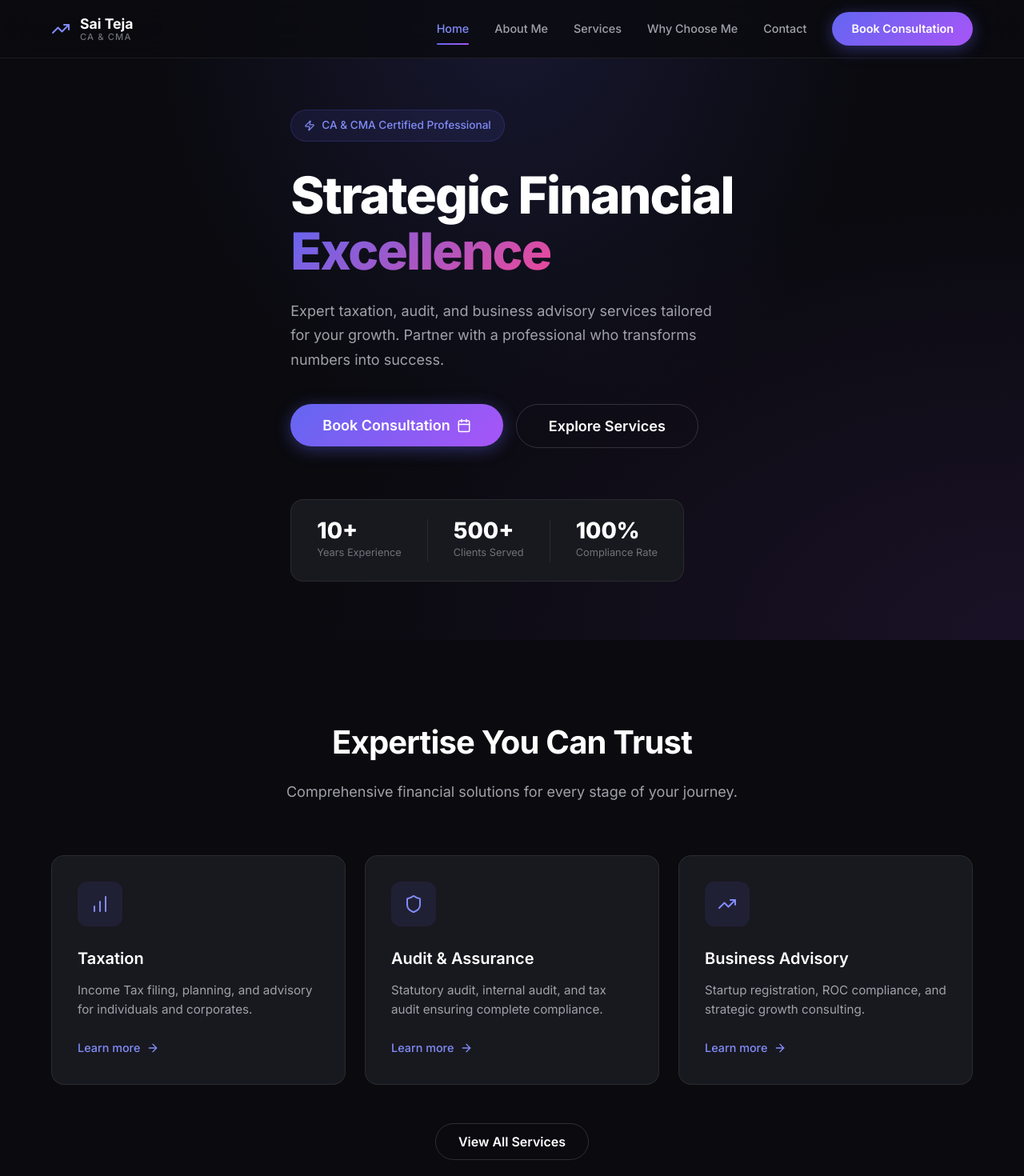
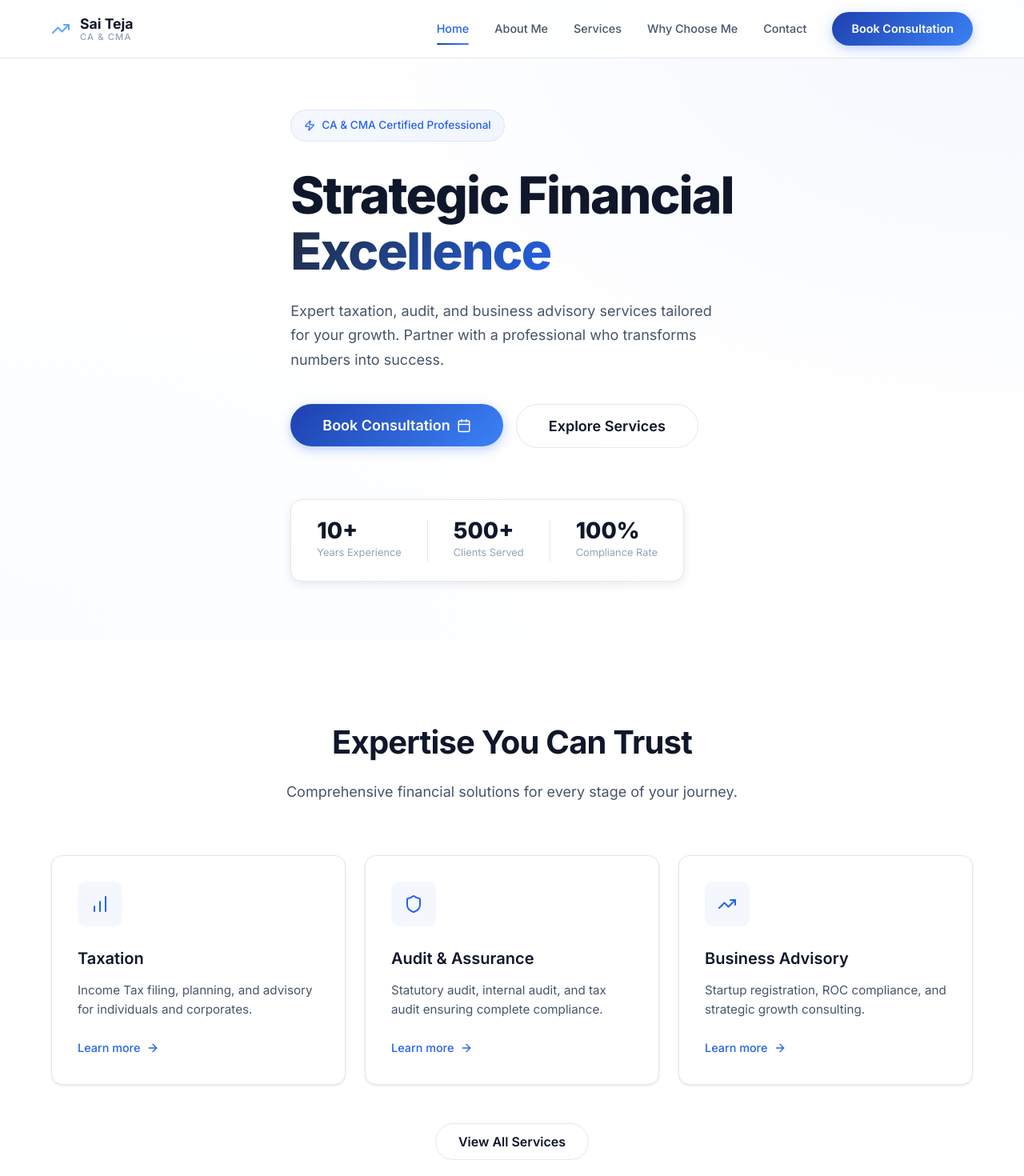
Before and after one commit to casaiteja/personal, a React (Vite) app: page / in a window 1280 px wide. Shown: the top 1470 px of the page at 80% size. Built offline with nearby package versions, Linux system fonts and the light colour scheme.

Commit message:
Enhance card shadows for premium light mode appearance

```diff
--- a/src/components/layout/Footer.css
+++ b/src/components/layout/Footer.css
@@ -19,7 +19,7 @@
 }
 
 .footer-section h3 .text-light {
-    color: var(--color-accent-light);
+    color: var(--color-accent);
 }
 
 .footer-bio {
@@ -52,7 +52,7 @@
 }
 
 .footer-section ul a:hover {
-    color: var(--color-accent-light);
+    color: var(--color-accent);
 }
 
 .contact-list li {
@@ -64,7 +64,7 @@
 }
 
 .contact-list svg {
-    color: var(--color-accent-light);
+    color: var(--color-accent);
     flex-shrink: 0;
 }
 
--- a/src/components/layout/Navbar.css
+++ b/src/components/layout/Navbar.css
@@ -4,7 +4,7 @@
     left: 0;
     right: 0;
     z-index: 1000;
-    background: rgba(10, 10, 15, 0.8);
+    background: rgba(255, 255, 255, 0.8);
     backdrop-filter: blur(20px);
     -webkit-backdrop-filter: blur(20px);
     border-bottom: 1px solid var(--color-border);
@@ -84,7 +84,7 @@
 }
 
 .nav-link.active {
-    color: var(--color-accent-light);
+    color: var(--color-accent);
 }
 
 .nav-cta {
--- a/src/components/ui/Button.css
+++ b/src/components/ui/Button.css
@@ -29,35 +29,35 @@
 .btn-primary {
     background: var(--gradient-primary);
     color: white;
-    box-shadow: 0 4px 20px rgba(99, 102, 241, 0.4);
+    box-shadow: 0 4px 14px rgba(37, 99, 235, 0.3);
 }
 
 .btn-primary:hover {
     transform: translateY(-2px);
-    box-shadow: 0 6px 30px rgba(99, 102, 241, 0.5);
+    box-shadow: 0 6px 20px rgba(37, 99, 235, 0.4);
 }
 
 /* Secondary - Outlined */
 .btn-secondary {
     background: transparent;
     color: var(--color-text);
-    border: 1px solid var(--color-border-hover);
+    border: 1px solid var(--color-border);
 }
 
 .btn-secondary:hover {
-    background: rgba(255, 255, 255, 0.05);
-    border-color: var(--color-text-muted);
+    background: var(--color-bg-secondary);
+    border-color: var(--color-border-hover);
 }
 
 /* Outline - Accent Border */
 .btn-outline {
     background: transparent;
-    color: var(--color-accent-light);
+    color: var(--color-accent);
     border: 1px solid var(--color-accent);
 }
 
 .btn-outline:hover {
-    background: rgba(99, 102, 241, 0.1);
+    background: rgba(37, 99, 235, 0.05);
 }
 
 /* Sizes */
--- a/src/components/ui/Card.css
+++ b/src/components/ui/Card.css
@@ -3,9 +3,10 @@
     border: 1px solid var(--color-border);
     border-radius: var(--radius-lg);
     padding: 2rem;
-    transition: all 0.3s ease;
+    transition: all 0.3s cubic-bezier(0.4, 0, 0.2, 1);
     position: relative;
     overflow: hidden;
+    box-shadow: var(--shadow-sm);
 }
 
 .card::before {
@@ -14,17 +15,17 @@
     top: 0;
     left: 0;
     right: 0;
-    height: 1px;
-    background: linear-gradient(90deg, transparent, var(--color-accent), transparent);
+    height: 3px;
+    background: var(--gradient-primary);
     opacity: 0;
     transition: opacity 0.3s ease;
 }
 
 .card-hover:hover {
-    background: var(--color-bg-card-hover);
-    border-color: var(--color-border-hover);
-    transform: translateY(-4px);
-    box-shadow: var(--shadow-md);
+    background: var(--color-bg-card);
+    border-color: var(--color-accent-light);
+    transform: translateY(-8px);
+    box-shadow: var(--shadow-lg);
 }
 
 .card-hover:hover::before {
@@ -36,19 +37,19 @@
     width: 56px;
     height: 56px;
     border-radius: var(--radius-md);
-    background: rgba(99, 102, 241, 0.1);
+    background: rgba(37, 99, 235, 0.05);
     display: flex;
     align-items: center;
     justify-content: center;
     margin-bottom: 1.5rem;
-    color: var(--color-accent-light);
+    color: var(--color-accent);
     transition: all 0.3s ease;
 }
 
 .card-hover:hover .icon-box {
     background: var(--gradient-primary);
     color: white;
-    box-shadow: 0 4px 16px rgba(99, 102, 241, 0.4);
+    box-shadow: 0 4px 14px rgba(37, 99, 235, 0.3);
 }
 
 .card h3 {
--- a/src/index.css
+++ b/src/index.css
@@ -1,42 +1,42 @@
 @import url('https://fonts.googleapis.com/css2?family=Inter:wght@400;500;600;700;800&display=swap');
 
 :root {
-  /* Premium Dark Theme */
-  --color-bg: #0a0a0f;
-  --color-bg-secondary: #12121a;
-  --color-bg-card: #18181f;
-  --color-bg-card-hover: #1f1f28;
+  /* Premium Light Theme */
+  --color-bg: #ffffff;
+  --color-bg-secondary: #f8fafc;
+  --color-bg-card: #ffffff;
+  --color-bg-card-hover: #f1f5f9;
 
   /* Text Colors */
-  --color-text: #ffffff;
-  --color-text-secondary: #a1a1aa;
-  --color-text-muted: #71717a;
+  --color-text: #0f172a;
+  --color-text-secondary: #475569;
+  --color-text-muted: #94a3b8;
 
-  /* Accent Colors - Vibrant Blue/Purple */
-  --color-accent: #6366f1;
-  --color-accent-light: #818cf8;
-  --color-accent-dark: #4f46e5;
+  /* Accent Colors - Professional Blue */
+  --color-accent: #2563eb;
+  --color-accent-light: #60a5fa;
+  --color-accent-dark: #1d4ed8;
 
-  /* Gradients */
-  --gradient-primary: linear-gradient(135deg, #6366f1 0%, #a855f7 100%);
-  --gradient-glow: linear-gradient(135deg, rgba(99, 102, 241, 0.5) 0%, rgba(168, 85, 247, 0.5) 100%);
-  --gradient-text: linear-gradient(135deg, #6366f1 0%, #ec4899 100%);
+  /* Gradients - More professional & subtle */
+  --gradient-primary: linear-gradient(135deg, #1e40af 0%, #3b82f6 100%);
+  --gradient-glow: linear-gradient(135deg, rgba(37, 99, 235, 0.1) 0%, rgba(96, 165, 250, 0.1) 100%);
+  --gradient-text: linear-gradient(135deg, #1e293b 0%, #2563eb 100%);
 
   /* Borders */
-  --color-border: rgba(255, 255, 255, 0.08);
-  --color-border-hover: rgba(255, 255, 255, 0.15);
+  --color-border: #e2e8f0;
+  --color-border-hover: #cbd5e1;
 
   /* Shadows */
-  --shadow-sm: 0 2px 8px rgba(0, 0, 0, 0.3);
-  --shadow-md: 0 4px 16px rgba(0, 0, 0, 0.4);
-  --shadow-lg: 0 8px 32px rgba(0, 0, 0, 0.5);
-  --shadow-glow: 0 0 40px rgba(99, 102, 241, 0.3);
+  --shadow-sm: 0 1px 3px rgba(0, 0, 0, 0.1);
+  --shadow-md: 0 4px 12px rgba(0, 0, 0, 0.08);
+  --shadow-lg: 0 12px 24px rgba(0, 0, 0, 0.1);
+  --shadow-glow: 0 0 20px rgba(37, 99, 235, 0.15), 0 4px 6px -2px rgba(0, 0, 0, 0.05);
 
   /* Radius */
-  --radius-sm: 8px;
-  --radius-md: 12px;
-  --radius-lg: 16px;
-  --radius-xl: 24px;
+  --radius-sm: 6px;
+  --radius-md: 10px;
+  --radius-lg: 14px;
+  --radius-xl: 20px;
   --radius-full: 9999px;
 
   /* Typography */
--- a/src/pages/Contact.css
+++ b/src/pages/Contact.css
@@ -40,7 +40,7 @@
 }
 
 .contact-icon {
-    color: var(--color-accent-light);
+    color: var(--color-accent);
     width: 24px;
     height: 24px;
     flex-shrink: 0;
@@ -63,6 +63,7 @@
     border: 1px solid var(--color-border);
     border-radius: var(--radius-lg);
     padding: 2rem;
+    box-shadow: var(--shadow-md);
 }
 
 .form-group {
--- a/src/pages/Home.css
+++ b/src/pages/Home.css
@@ -11,8 +11,8 @@
 .hero-bg {
     position: absolute;
     inset: 0;
-    background: radial-gradient(ellipse at top, rgba(99, 102, 241, 0.15) 0%, transparent 50%),
-        radial-gradient(ellipse at bottom right, rgba(168, 85, 247, 0.1) 0%, transparent 50%);
+    background: radial-gradient(ellipse at top right, rgba(37, 99, 235, 0.05) 0%, transparent 50%),
+        radial-gradient(ellipse at bottom left, rgba(96, 165, 250, 0.03) 0%, transparent 50%);
     pointer-events: none;
 }
 
@@ -27,12 +27,12 @@
     align-items: center;
     gap: 0.5rem;
     padding: 0.5rem 1rem;
-    background: rgba(99, 102, 241, 0.1);
-    border: 1px solid rgba(99, 102, 241, 0.2);
+    background: rgba(37, 99, 235, 0.05);
+    border: 1px solid rgba(37, 99, 235, 0.1);
     border-radius: var(--radius-full);
     font-size: 0.85rem;
     font-weight: 500;
-    color: var(--color-accent-light);
+    color: var(--color-accent);
     margin-bottom: 2rem;
 }
 
@@ -68,6 +68,7 @@
     border: 1px solid var(--color-border);
     border-radius: var(--radius-lg);
     width: fit-content;
+    box-shadow: var(--shadow-md);
 }
 
 .stat {
@@ -109,7 +110,7 @@
     display: inline-flex;
     align-items: center;
     gap: 0.5rem;
-    color: var(--color-accent-light);
+    color: var(--color-accent);
     font-weight: 500;
     font-size: 0.9rem;
     margin-top: auto;
@@ -167,7 +168,7 @@
 /* CTA Section */
 .cta-section {
     padding: 6rem 0;
-    background: linear-gradient(135deg, rgba(99, 102, 241, 0.1) 0%, rgba(168, 85, 247, 0.1) 100%);
+    background: linear-gradient(135deg, rgba(37, 99, 235, 0.05) 0%, rgba(96, 165, 250, 0.05) 100%);
     border-top: 1px solid var(--color-border);
     border-bottom: 1px solid var(--color-border);
 }
--- a/src/pages/WhyUs.css
+++ b/src/pages/WhyUs.css
@@ -41,12 +41,12 @@
     width: 56px;
     height: 56px;
     border-radius: var(--radius-md);
-    background: rgba(99, 102, 241, 0.1);
+    background: rgba(37, 99, 235, 0.05);
     display: flex;
     align-items: center;
     justify-content: center;
     margin-bottom: 1.5rem;
-    color: var(--color-accent-light);
+    color: var(--color-accent);
     transition: all 0.3s ease;
 }
 
```
